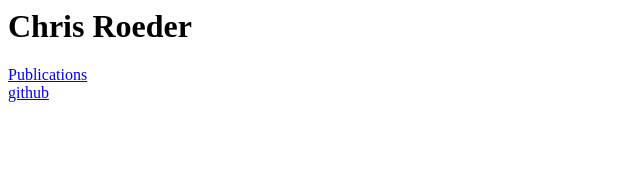
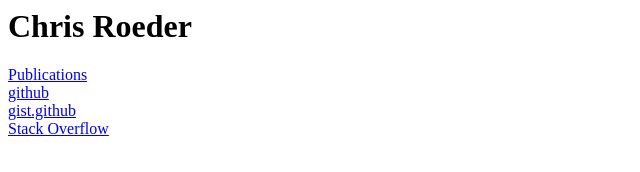
Before and after one commit to croeder/croeder.github.io, a plain HTML site: page index.html in a window 1280 px wide. Shown: the whole page, without its empty margins (0-640 px from the left). Drawn offline with Linux system fonts and the light colour scheme.

Commit message:
add gists and stackoverflow links

```diff
--- a/index.html
+++ b/index.html
@@ -5,5 +5,9 @@
 <a href="Roeder_Pubs.html">Publications</a>
 <br>
 <a href="https://github.com/croeder">github</a>
+<br>
+<a href="https://gist.github.com/croeder">gist.github</a>
+<br>
+  <a href="https://stackoverflow.com/users/757479/chris">Stack Overflow</a>
 </body>
 </html>
```
